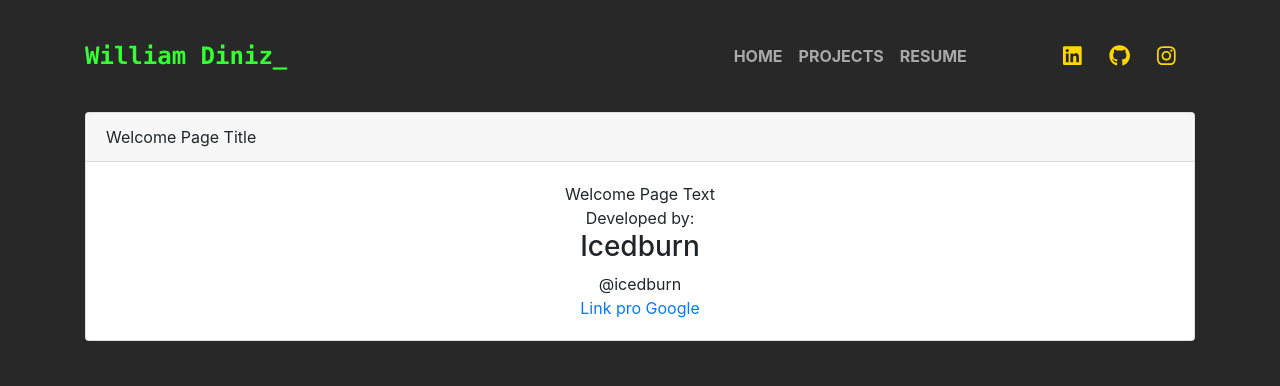
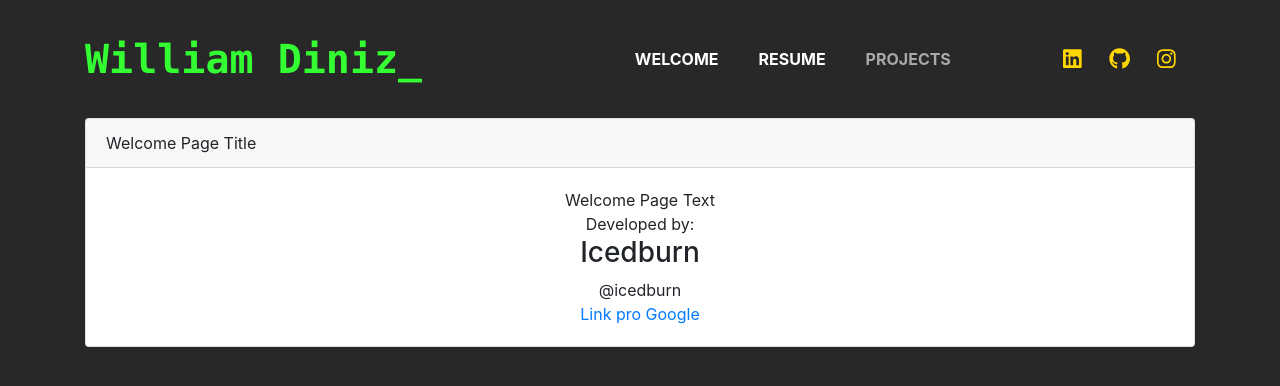
Before and after one commit to Icedburn/FrozenWall, an Angular app: page /home in a window 1280 px wide. Shown: the top 386 px of the page. Built offline with nearby package versions, Linux system fonts and the light colour scheme.

Commit message:
Fix Burger Menu

```diff
--- a/src/app/app.component.html
+++ b/src/app/app.component.html
@@ -4,20 +4,21 @@
     <a class='navbar-brand' routerLinkActive='active' [routerLink]="['/home']">{{pageTitle}}</a>
     <button class='navbar-toggler' type='button' data-toggle='collapse' data-target="#frozenNavbar"
             aria-controls='frozenNavbar' aria-expanded='false' aria-label='Toogle Navigation'>
-      <span class='navbar-toggler-icon'></span>
+      <fa-icon [icon]="['fas','bars']" size='1x' title='Menu'></fa-icon>
+<!--      <span class='navbar-toggler-icon'></span>-->
     </button>
 
     <div class='navbar-collapse collapse justify-content-end' id='frozenNavbar'>
 
       <ul class='navbar-nav normal-links'>
         <li class='nav-item'>
-          <a class='nav-link' routerLinkActive='active' [routerLink]="['/home']">Home</a>
+          <a class='nav-link' routerLinkActive='active' [routerLink]="['/home']">Welcome</a>
+        </li>
+        <li class='nav-item'>
+          <a class='nav-link' routerLinkActive='active' [routerLink]="['/home']">Resume</a>
         </li>
         <li class='nav-item'>
           <a class='nav-link' routerLinkActive='active' [routerLink]="['/projects']">Projects</a>
-        </li>
-        <li class='nav-item'>
-          <a class='nav-link' routerLinkActive='active' [routerLink]="['/home']">Resume</a>
         </li>
 
       </ul>
--- a/src/app/app.module.ts
+++ b/src/app/app.module.ts
@@ -13,6 +13,7 @@ import {
   faInstagram,
   faLinkedin
 } from '@fortawesome/free-brands-svg-icons';
+import {faBars} from '@fortawesome/free-solid-svg-icons';
 
 
 
@@ -40,6 +41,6 @@ import {
 })
 export class AppModule {
   constructor(iconLib: FaIconLibrary) {
-    iconLib.addIcons(faLinkedin, faGithub, faInstagram);
+    iconLib.addIcons(faLinkedin, faGithub, faInstagram, faBars);
   }
 }
--- a/src/styles.css
+++ b/src/styles.css
@@ -7,22 +7,33 @@ body {
   padding-bottom: 1.5rem;
 }
 
+.navbar-frozen .navbar-toggler {
+  border-style: solid;
+  border-color: rgb(255,255,255);
+  color: rgb(255,255,255);
+}
+
 .navbar-frozen .navbar-brand {
   font-family: SFMono-Regular, Menlo, Monaco, Consolas, "Liberation Mono", "Courier New", monospace;
-  font-size: 1.5rem;
+  font-size: 2.5rem;
   font-weight: 600;
   color: #33FF33;
 }
 
 .navbar-frozen .normal-links {
   padding-left: 0.1rem;
-  padding-right: 5.0rem;
+  padding-right: 6.0rem;
 }
 
 .navbar-frozen .normal-links .nav-link {
   text-transform: uppercase;
   font-weight: 666;
-  color: darkgray;
+  padding-left: 2rem;
+  color: rgba(255,255,255,0.6);
+}
+
+.navbar-frozen .normal-links .active {
+  color: rgb(255,255,255);
 }
 
 .navbar-frozen .social-links .list-group-item {
```
